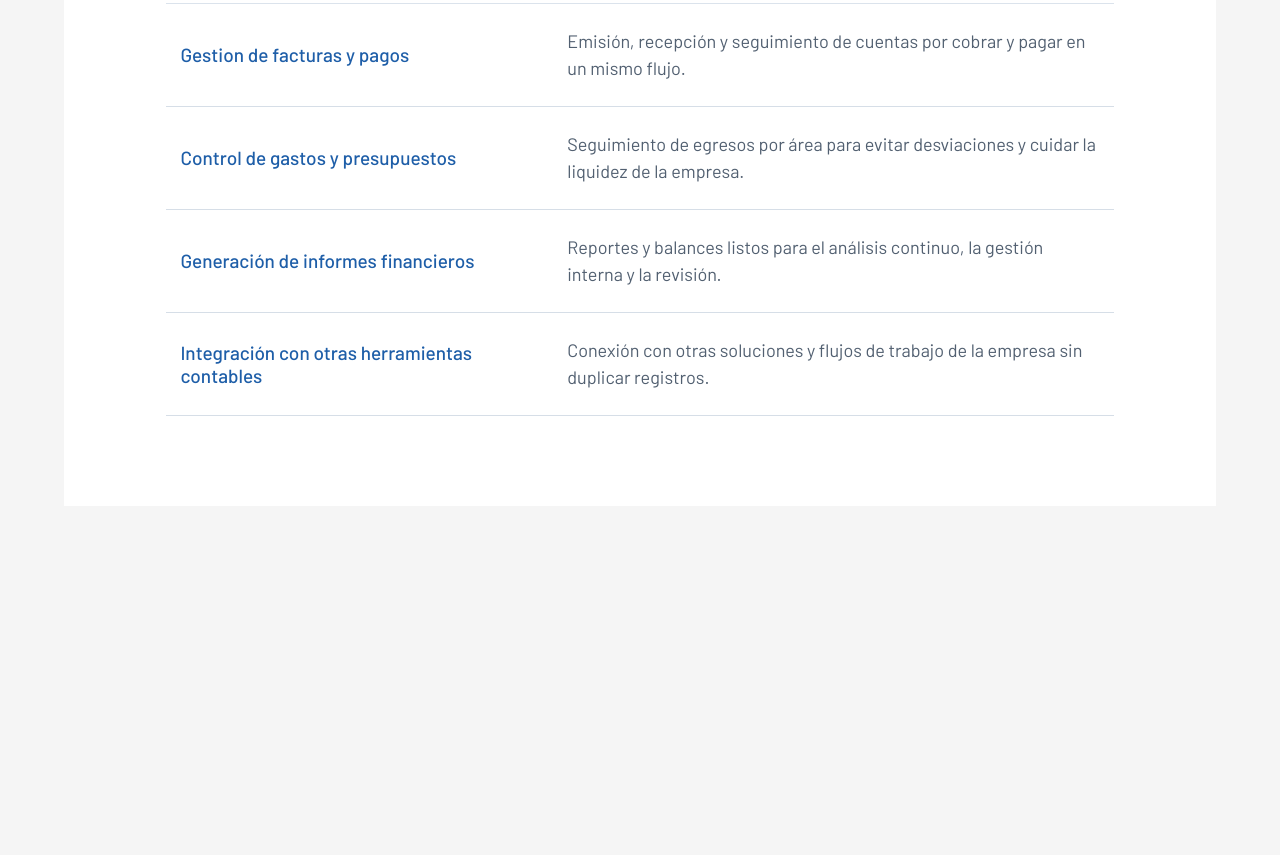
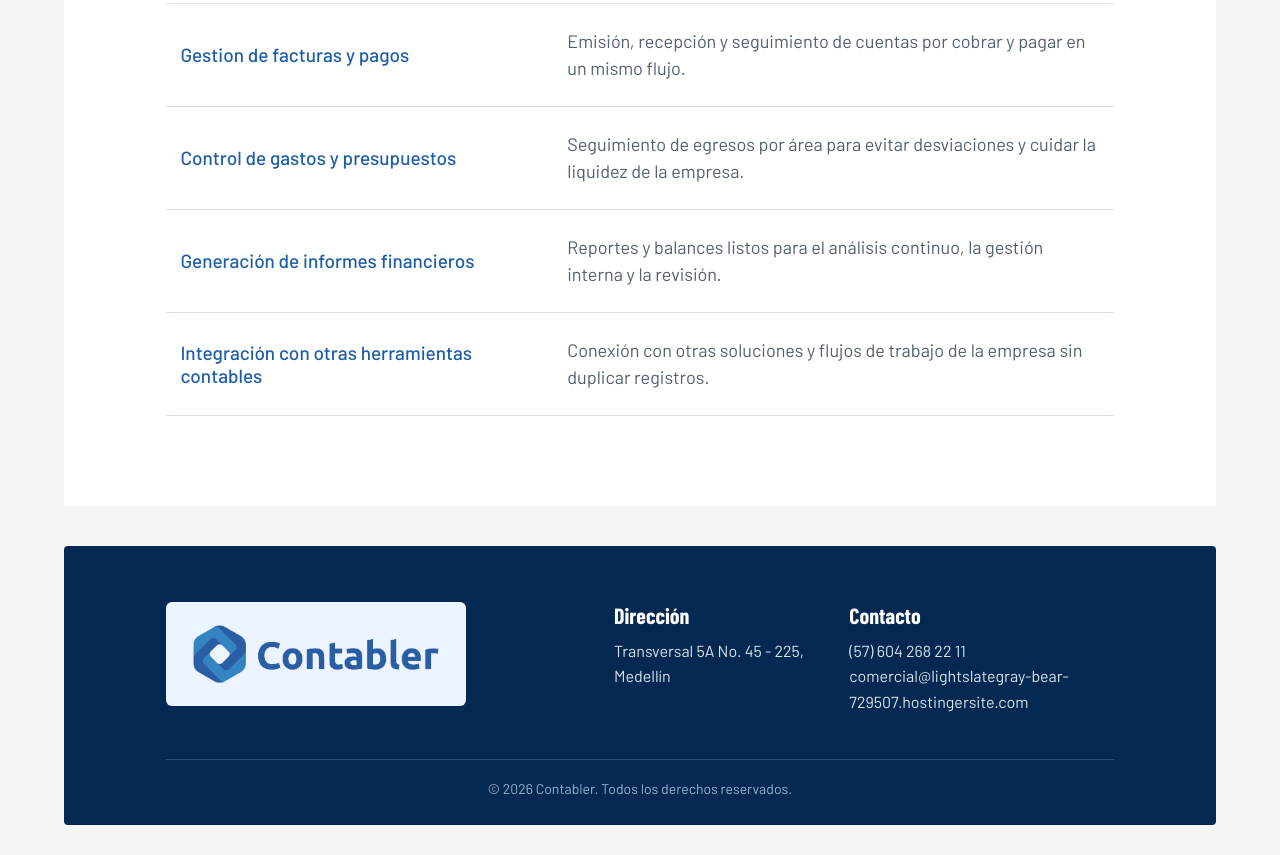
Before and after one commit to a009of/landing-contabler, a website: page index.html in a window 1280 px wide. Shown: the part 1552-2407 px from the top of the page. Before the commit the page ends 2072 px from the top, so only its background shows below. Drawn offline with nearby package versions, Linux system fonts and the light colour scheme; a web font is replaced by a local one.

Commit message:
footer contacto

```diff
--- a/index.html
+++ b/index.html
@@ -15,7 +15,8 @@
         <!-- Barra superior hacia las demás páginas de la empresa -->
         <div class="topbar">
             <nav class="topbar-nav" aria-label="Plataforma principal de Contabler S.A. de C.V.">
-                <a href="https://contabler.com.co" target="_blank" rel="noopener noreferrer" class="topbar-link">Contabler</a>
+                <a href="https://contabler.com.co" target="_blank" rel="noopener noreferrer" class="topbar-link">Contabler S.A</a>
+                <a href="https://sisbler.contabler.com.co:8443/SISBLER_GLSMES/Autenticacion/WBLogin.aspx" target="_blank" rel="noopener noreferrer" class="topbar-link">Sisbler</a>
             </nav>
         </div>
 
@@ -26,6 +27,7 @@
             <nav class="main-nav" aria-label="Navegación principal">
                 <a href="#inicio" class="nav-link">Inicio</a>
                 <a href="#funciones" class="nav-link">Funciones</a>
+                <a href="#contacto" class="nav-link">Contacto</a>
                 <button class="nav-button nav-button--outline">Iniciar sesión</button>
                 <button class="nav-button">Registrarse</button>
             </nav>
@@ -126,10 +128,35 @@
 
 
         </section>
-
-
-
         </section>
     </main>
+<footer id="contacto">
+    <div class="footer-contenedor">
+        <div class="footer-marca">
+            <img src="img/logo.png" alt="Logo Contabler">
+        </div>
+
+        <div class="footer-info">
+            <div class="footer-bloque">
+                <h3>Dirección</h3>
+                <p>Transversal 5A No. 45 - 225, Medellín</p>
+            </div>
+
+            <div class="footer-bloque">
+                <h3>Contacto</h3>
+                <p>(57) 604 268 22 11</p>
+                <p>
+                    <a href="mailto:comercial@lightslategray-bear-729507.hostingersite.com">
+                        comercial@lightslategray-bear-729507.hostingersite.com
+                    </a>
+                </p>
+            </div>
+        </div>
+    </div>
+
+    <div class="footer-derechos">
+        <p>© 2026 Contabler. Todos los derechos reservados.</p>
+    </div>
+</footer>
 </body>
 </html>
--- a/styles.css
+++ b/styles.css
@@ -39,6 +39,8 @@ body {
     font-weight: 500;
     opacity: 0.92;
     transition: opacity 0.2s ease;
+    margin-right: 30px;
+
 }
 
 .topbar-link:hover,
@@ -374,6 +376,79 @@ body {
     color: #526071;
 }
 
+#contacto {
+    background-color: #032852;
+    color: #F5F5F5;
+    width: 90%;
+    margin: 40px auto 30px;
+    padding: 56px 8% 28px;
+    border-radius: 4px;
+}
+
+.footer-contenedor {
+    display: grid;
+    grid-template-columns: 1.2fr 1.5fr;
+    gap: 48px;
+    padding-bottom: 36px;
+    border-bottom: 1px solid rgba(214, 222, 231, 0.22);
+}
+
+.footer-marca img {
+    width: 300px;
+    height: auto;
+    margin-bottom: 14px;
+    background-color: #ebf4ff;
+    padding: 8px 12px;
+    border-radius: 6px;
+}
+
+.footer-marca p {
+    font-size: 16px;
+    line-height: 1.5;
+    color: #dbe3ec;
+    max-width: 340px;
+}
+
+.footer-info {
+    display: grid;
+    grid-template-columns: 1fr 1.3fr;
+    gap: 32px;
+}
+
+.footer-bloque h3 {
+    font-family: 'Barlow Condensed', sans-serif;
+    font-weight: 700;
+    font-size: 22px;
+    color: #FFFFFF;
+    margin-bottom: 10px;
+}
+
+.footer-bloque p {
+    font-size: 16px;
+    line-height: 1.6;
+    color: #dbe3ec;
+    word-break: break-word;
+}
+
+.footer-bloque a {
+    color: #dbe3ec;
+    text-decoration: none;
+    transition: color 0.2s ease;
+}
+
+.footer-bloque a:hover {
+    color: #ffffff;
+    text-decoration: underline;
+    text-underline-offset: 4px;
+}
+
+.footer-derechos {
+    padding-top: 20px;
+    text-align: center;
+    font-size: 14px;
+    color: #98b3ce;
+}
+
 @media (max-width: 768px) {
     .vision-grid {
         grid-template-columns: 1fr;
```
Also changed, not shown: dist/main.js (added).
